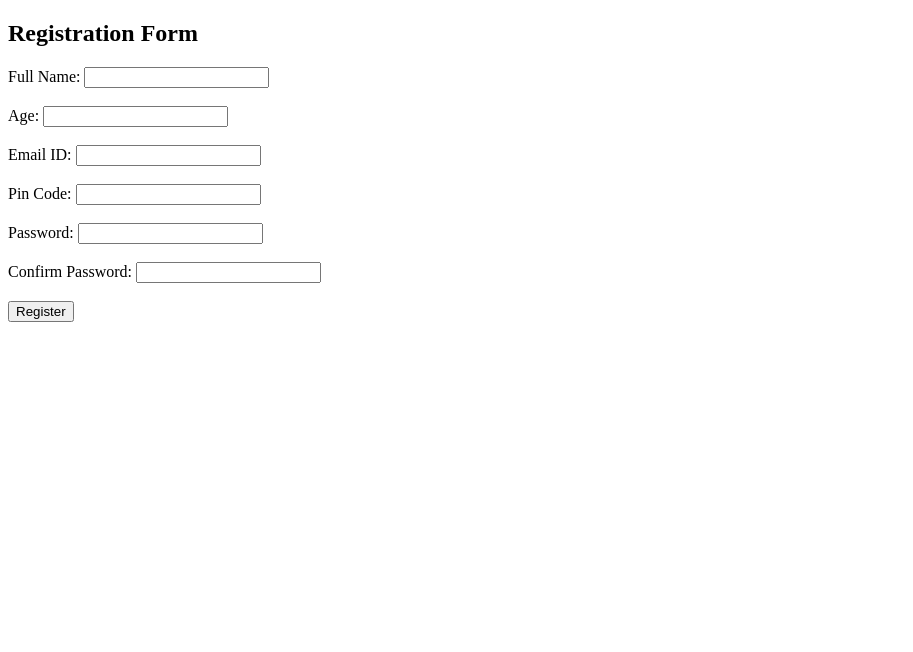
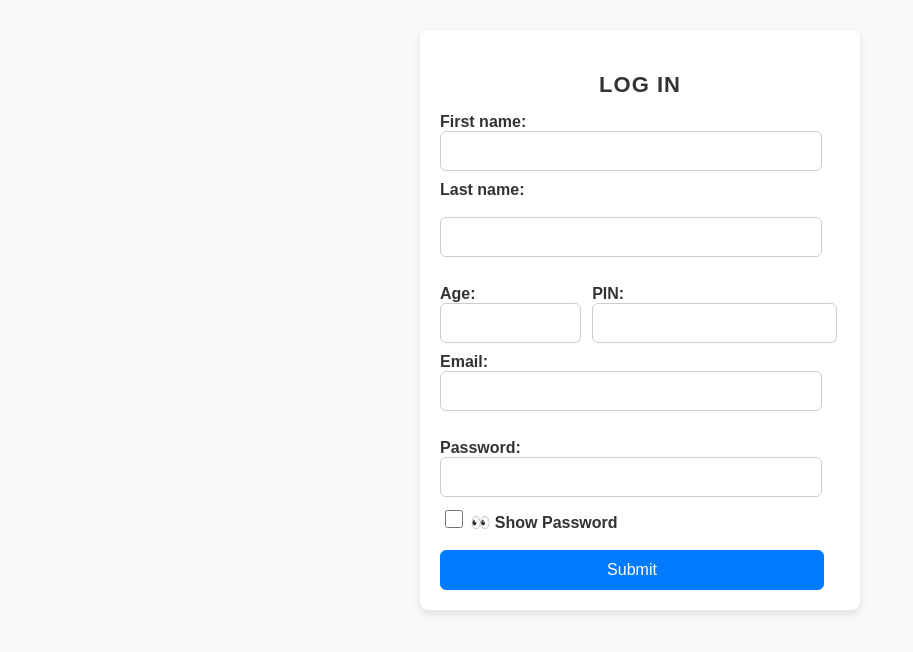
Before and after one commit to Latheef-580/Assignment-5, a plain HTML site: page registration.html in a window 1280 px wide. Shown: the whole page, without its empty margins (0-913 px from the left). Drawn offline with Linux system fonts and the light colour scheme.

Commit message:
registration.html

```diff
--- a/registration.html
+++ b/registration.html
@@ -3,106 +3,301 @@
 <head>
     <meta charset="UTF-8">
     <meta name="viewport" content="width=device-width, initial-scale=1.0">
-    <title>Registration Form</title>
+    <title>Log In</title>
+
+    <style>
+    .form-group {
+        display: flex;
+        gap: 20px;
+        align-items: center;
+        width: 100%;
+    }
+
+    .input-container1 {
+        width: 40%;
+    }
+
+    .input-container2 {
+        width: 75%;
+    }
+
+    input[type="checkbox"] {
+        accent-color: #007bff;
+        background-color: white;
+    }
+
+    body, button {
+        background-color: #f8f9fa;
+        font-family: Arial, sans-serif;
+        color: #333;
+    }
+
+    h3 {
+        color: #333;
+        font-size: 22px;
+        text-align: center;
+        font-weight: bold;
+        text-transform: uppercase;
+        letter-spacing: 1px;
+        margin-bottom: 15px;
+    }
+
+    form {
+        background-color: #fff;
+        padding: 20px;
+        border-radius: 8px;
+        box-shadow: 0px 4px 10px rgba(0, 0, 0, 0.1);
+        max-width: 400px;
+        margin: auto;
+        margin-top: 30px;
+    }
+
+    #fname, #lname, #age, #pin, #email, #password {
+        border: 1px solid #ccc;
+        border-radius: 6px;
+        background-color: white;
+        color: #333;
+        padding: 10px;
+        margin-bottom: 10px;
+        width: 90%;
+    }
+
+    label {
+        color: #333;
+        font-weight: bold;
+    }
+
+    button {
+        padding: 10px 15px;
+        border-radius: 6px;
+        width: 96%;
+        font-size: 16px;
+        border: 1px solid #007bff;
+        background-color: #007bff;
+        color: white;
+        cursor: pointer;
+        transition: background-color 0.3s ease, box-shadow 0.3s ease;
+    }
+
+    button:hover {
+        background-color: #0056b3;
+        box-shadow: 0 0 8px rgba(0, 123, 255, 0.5);
+    }
+
+    button:active {
+        transform: scale(0.98);
+    }
+
+    input::placeholder {
+        color: #888;
+    }
+
+    input {
+        width: 100%;
+        padding: 10px;
+        border: none;
+        border-radius: 6px;
+        font-family: Arial, sans-serif;
+        font-size: 16px;
+        color: #333;
+        background-color: white;
+        border-bottom: 2px solid #ccc;
+        transition: all 0.3s ease;
+    }
+
+    input:focus {
+        outline: none;
+        border-bottom: 2px solid #007bff;
+        box-shadow: 0px 0px 6px rgba(0, 123, 255, 0.5);
+    }
+
+    #togglePassword {
+        width: 18px;
+        height: 18px;
+        cursor: pointer;
+        font-size: 16px;
+        color: #555;
+        margin-left: 5px;
+    }
+    </style>
 </head>
 <body>
-    <h2>Registration Form</h2>
-    <form id="registrationForm" onsubmit="return validateForm()">
+    <form id="form" onsubmit="validateForm()">
+            <h3>Log In</h3>
+            <label for="fname">First name:</label><br>
+            <input type="text" id="fname" name="fname"><br>
+            <label for="lname">Last name:</label><br><br>
+            <input type="text" id="lname" name="lname"><br><br>
 
-        <label for="name">Full Name:</label>
-        <input type="text" id="name" name="name" required>
-        <small id="nameError" style="color: red;"></small>
-        <br><br>
+            <div class="form-group">
+                <div class="input-container1">
+                    <label for="age">Age:</label>
+                    <input type="number" id="age" name="age">
+                </div>
 
-        <label for="age">Age:</label>
-        <input type="number" id="age" name="age" required>
-        <small id="ageError" style="color: red;"></small>
-        <br><br>
+                <div class="input-container2">
+                    <label for="pin">PIN:</label>
+                    <input type="number" id="pin" name="pin" maxlength="6">
+                </div>
+            </div>
 
-        <label for="email">Email ID:</label>
-        <input type="email" id="email" name="email" required>
-        <small id="emailError" style="color: red;"></small>
-        <br><br>
 
-        <label for="pincode">Pin Code:</label>
-        <input type="text" id="pincode" name="pincode" required>
-        <small id="pincodeError" style="color: red;"></small>
-        <br><br>
+            <label for="email">Email:</label><br>
+            <input type="text" id="email" name="email"><br><br>
 
-        <label for="password">Password:</label>
-        <input type="password" id="password" name="password" required>
-        <small id="passwordError" style="color: red;"></small>
-        <br><br>
+            <label for="password">Password:</label><br>
+            <input type="password" id="password" name="password">
 
-        <label for="confirmPassword">Confirm Password:</label>
-        <input type="password" id="confirmPassword" name="confirmPassword" required>
-        <small id="confirmPasswordError" style="color: red;"></small>
-        <br><br>
+            <input type="checkbox" id="togglePassword" onclick="togglePassword()">
+            <label> 👀 Show Password</label>
+            <br><br>
 
-        <button type="submit">Register</button>
+
+            <button type="submit" >Submit</button>
+
     </form>
 
     <script>
-        function validateForm() {
-            let isValid = true;
+        document.getElementById("togglePassword").addEventListener("change", function () {
+                let password = document.getElementById("password");
+                password.type = this.checked ? "text" : "password";
+            });
 
-            // Reset error messages
-            document.getElementById("nameError").textContent = "";
-            document.getElementById("ageError").textContent = "";
-            document.getElementById("emailError").textContent = "";
-            document.getElementById("pincodeError").textContent = "";
-            document.getElementById("passwordError").textContent = "";
-            document.getElementById("confirmPasswordError").textContent = "";
 
-            let name = document.getElementById("name").value.trim();
-            let age = document.getElementById("age").value.trim();
-            let email = document.getElementById("email").value.trim();
-            let pincode = document.getElementById("pincode").value.trim();
-            let password = document.getElementById("password").value;
-            let confirmPassword = document.getElementById("confirmPassword").value;
+        function validateName(name){
+            let namePattern = /^[a-zA-Z]+$/;
+            return namePattern.test(name);
+        }
 
-            // Name validation
-            if (!/^[a-zA-Z\s]+$/.test(name)) {
-                document.getElementById("nameError").textContent = "Enter a valid name (letters only).";
-                isValid = false;
+        function validName(){
+            event.preventDefault();
+            let fname = document.getElementById("fname").value.trim();
+            let lname = document.getElementById("lname").value.trim();
+
+            let fullname = fname + " " + lname;
+
+            if (fname.length == 0 && lname.length == 0){
+                alert("First name and Last name cannot be empty");
+                let fborder = document.getElementById("fname").style.border = "2px solid red";
+                let lborder = document.getElementById("lname").style.border = "2px solid red";
+                return false;
             }
 
-            // Age validation
-            if (age === "" || age < 18 || age > 100) {
-                document.getElementById("ageError").textContent = "Age must be between 18 and 100.";
-                isValid = false;
+            for(let i=0;i<fullname.length;i++){
+                if(!(fullname[i] ===" " || fullname[i] >='A' && fullname[i] <='Z' || fullname[i] >='a' && fullname[i] <='z')){
+                    // let fborder = document.getElementById("fname").style.border = "border: 2px solid red;box-shadow: 0 0 8px red;transition: 0.3s;";
+                    let fborder = document.getElementById("fname").style.border = "2px solid red";
+                    let lborder = document.getElementById("lname").style.border = "2px solid red";
+                    return false;
+                }
             }
+            let fborder = document.getElementById("fname").style.border = "2px solid green";
+            let lborder = document.getElementById("lname").style.border = "2px solid green";
+            return true;
+        }
 
-            // Email validation
-            let emailPattern = /^[^ ]+@[^ ]+\.[a-z]{2,3}$/;
-            if (!emailPattern.test(email)) {
-                document.getElementById("emailError").textContent = "Enter a valid email.";
-                isValid = false;
+        function validAge(){
+            event.preventDefault();
+            let age = document.getElementById("age").value;
+            if(age < 18 || age > 60){
+                let aborder = document.getElementById("age").style.border = "2px solid red";
+                alert("Age must be greater than 18 and less than 60");
+                return false;
             }
+            let aborder = document.getElementById("age").style.border = "2px solid green";
+            return true;
+        }
 
-            // Pin Code validation
-            let pinPattern = /^[0-9]{6}$/;
-            if (!pinPattern.test(pincode)) {
-                document.getElementById("pincodeError").textContent = "Pin Code must be 6 digits.";
-                isValid = false;
+        function validPin(){
+            event.preventDefault();
+            let pin = document.getElementById("pin").value;
+            if(pin.length != 6){
+                let pborder = document.getElementById("pin").style.border = "2px solid red";
+                alert("PIN must be 6 digits");
+                return false;
             }
+            let pborder = document.getElementById("pin").style.border = "2px solid green";
+            return true;
+        }
 
-            // Password validation
-            let passwordPattern = /^(?=.[A-Z])(?=.\d)(?=.*[@$!%?&])[A-Za-z\d@$!%?&]{6,}$/;
-            if (!passwordPattern.test(password)) {
-                document.getElementById("passwordError").textContent =
-                    "Password must be at least 6 characters long, include 1 uppercase letter, 1 number, and 1 special character.";
-                isValid = false;
+        function validEmail(){
+            event.preventDefault();
+            let email = document.getElementById("email").value;
+            if (email.length == 0){
+                let eborder = document.getElementById("email").style.border = "2px solid red";
+                alert("Email cannot be empty");
+                return false;
             }
+            for(let i=0;i<email.length;i++){
+                if(!(email[i] ==="@" || email[i] ==="." || email[i] >='A' && email[i] <='Z' || email[i] >='a' && email[i] <='z' || email[i] >='0' && email[i] <='9')){
+                    let eborder = document.getElementById("email").style.border = "2px solid red";
+                    alert("Invalid Email\nEmail must contain @ and .\nExample:your_name@domain.com");
+                    return false;
+                }
+                let eborder = document.getElementById("email").style.border = "2px solid green";
+                return true;
+            }
+        }
 
-            // Confirm Password validation
-            if (password !== confirmPassword) {
-                document.getElementById("confirmPasswordError").textContent = "Passwords do not match.";
-                isValid = false;
+        function validPassword(){
+            event.preventDefault();
+
+            let password = document.getElementById("password").value.trim();
+            let up = 0;
+            let lc = 0;
+            let num = 0;
+            let cha = 0;
+
+            for(let i=0;i<password.length;i++){
+                if(!(password[i]!="" || password[i]!=" ")){
+                    let pborder = document.getElementById("password").style.border = "2px solid red";
+                    alert("Password cannot be empty");
+                    return false;
+                }
+
+                if(password[i]>='A' && password[i]<='Z'){
+                    up++;
+                }
+                if(password[i]>='a' && password[i]<='z'){
+                    lc++;
+                }
+                if(password[i]>='0' && password[i]<='9'){
+                    num++;
+                }
+                else{
+                    cha++;
+                }
             }
+            if(up>0 && lc>0 && num>0 && cha>0 && password.length>=8){
+                document.getElementById("password").style.border = "2px solid green";
+                return true;
+            }else {
+                document.getElementById("password").style.border = "2px solid red";
+                alert("Password must contain atleast 1 uppercase, 1 lowercase, 1 number and 1 special character and must be atleast 8 characters long");
+                return false;
+            }
+        }
 
-            return isValid;
+        function validateForm(){
+            event.preventDefault();
+
+            let isNameValid = validName();
+            let isAgeValid = validAge();
+            let isPinValid = validPin();
+            let isEmailValid = validEmail();
+            let isPasswordValid = validPassword();
+            if(isNameValid && isAgeValid && isPinValid && isEmailValid && isPasswordValid){
+                document.getElementById("form").submit();
+            }
         }
+
+        function togglePassword() {
+            let show = document.getElementById("togglePassword");
+            let password = document.getElementById("password");
+            password.type = show.checked ? "text" : "password";
+        }
+
+
     </script>
 </body>
 </html>
```
